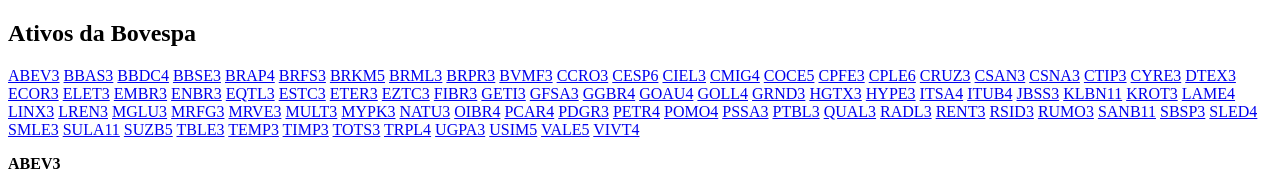
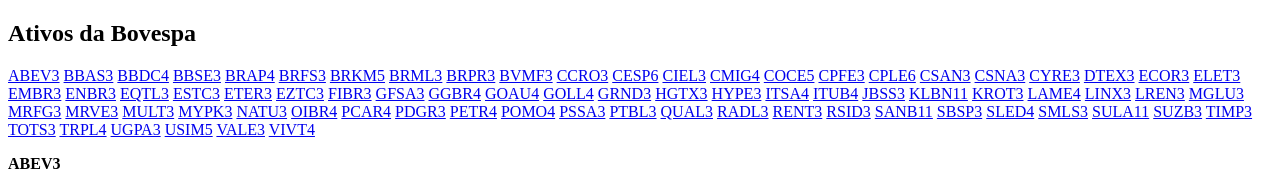
Before and after one commit to barata/bovespa, a plain HTML site: page index.html in a window 1280 px wide. Shown: the top 170 px of the page. Drawn offline with nearby package versions, Linux system fonts and the light colour scheme; grey boxes are pictures that could not be loaded.

Commit message:
Update index.html

```diff
--- a/index.html
+++ b/index.html
@@ -21,10 +21,8 @@
 'COCE5',
 'CPFE3',
 'CPLE6',
-'CRUZ3',
 'CSAN3',
 'CSNA3',
-'CTIP3',
 'CYRE3',
 'DTEX3',
 'ECOR3',
@@ -36,7 +34,6 @@
 'ETER3',
 'EZTC3',
 'FIBR3',
-'GETI3',
 'GFSA3',
 'GGBR4',
 'GOAU4',
@@ -69,21 +66,18 @@
 'RADL3',
 'RENT3',
 'RSID3',
-'RUMO3',
 'SANB11',
 'SBSP3',
 'SLED4',
-'SMLE3',
+'SMLS3',
 'SULA11',
-'SUZB5',
-'TBLE3',
-'TEMP3',
+'SUZB3',
 'TIMP3',
 'TOTS3',
 'TRPL4',
 'UGPA3',
 'USIM5',
-'VALE5',
+'VALE3',
 'VIVT4',
 ];
 
```
